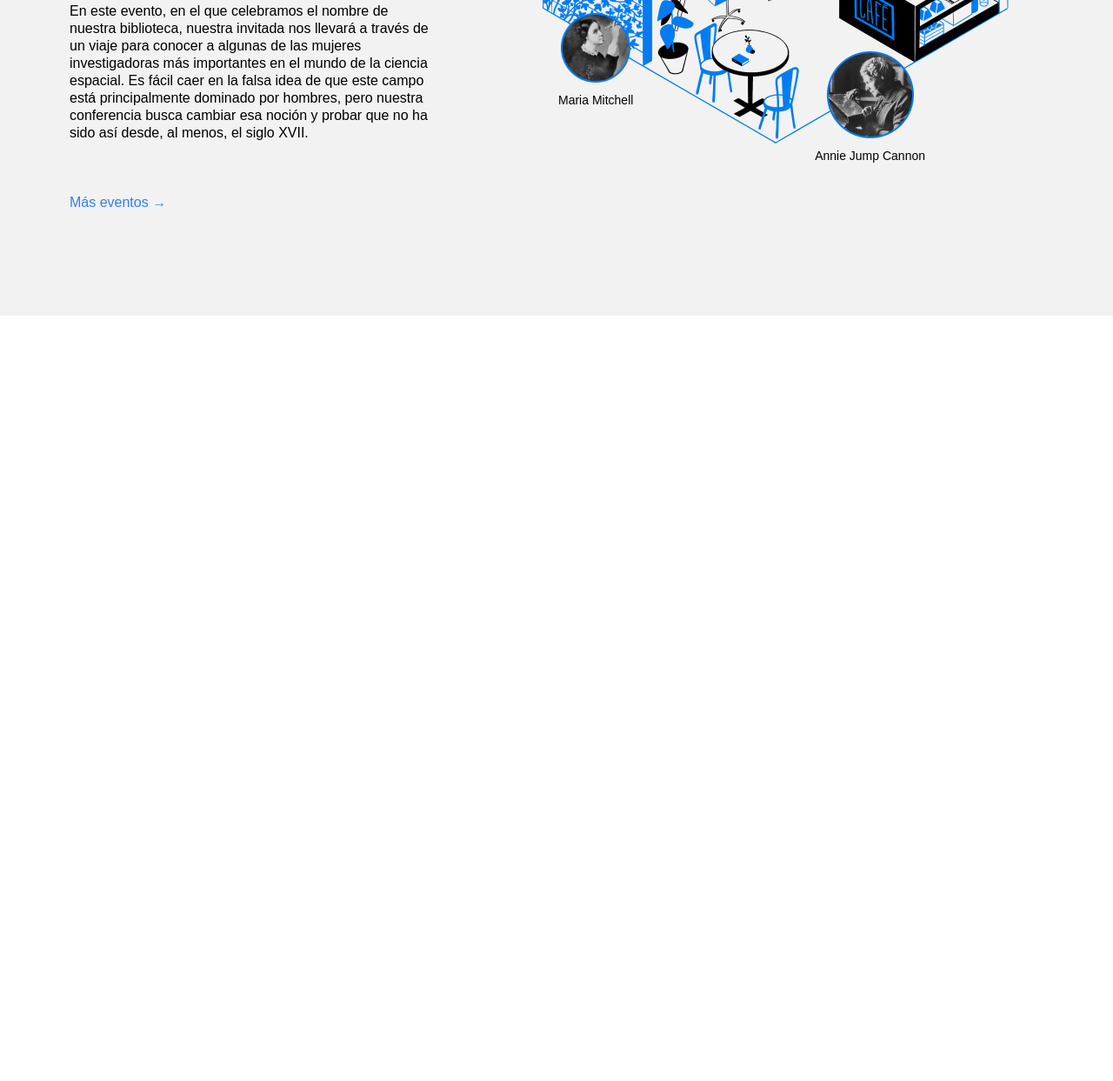
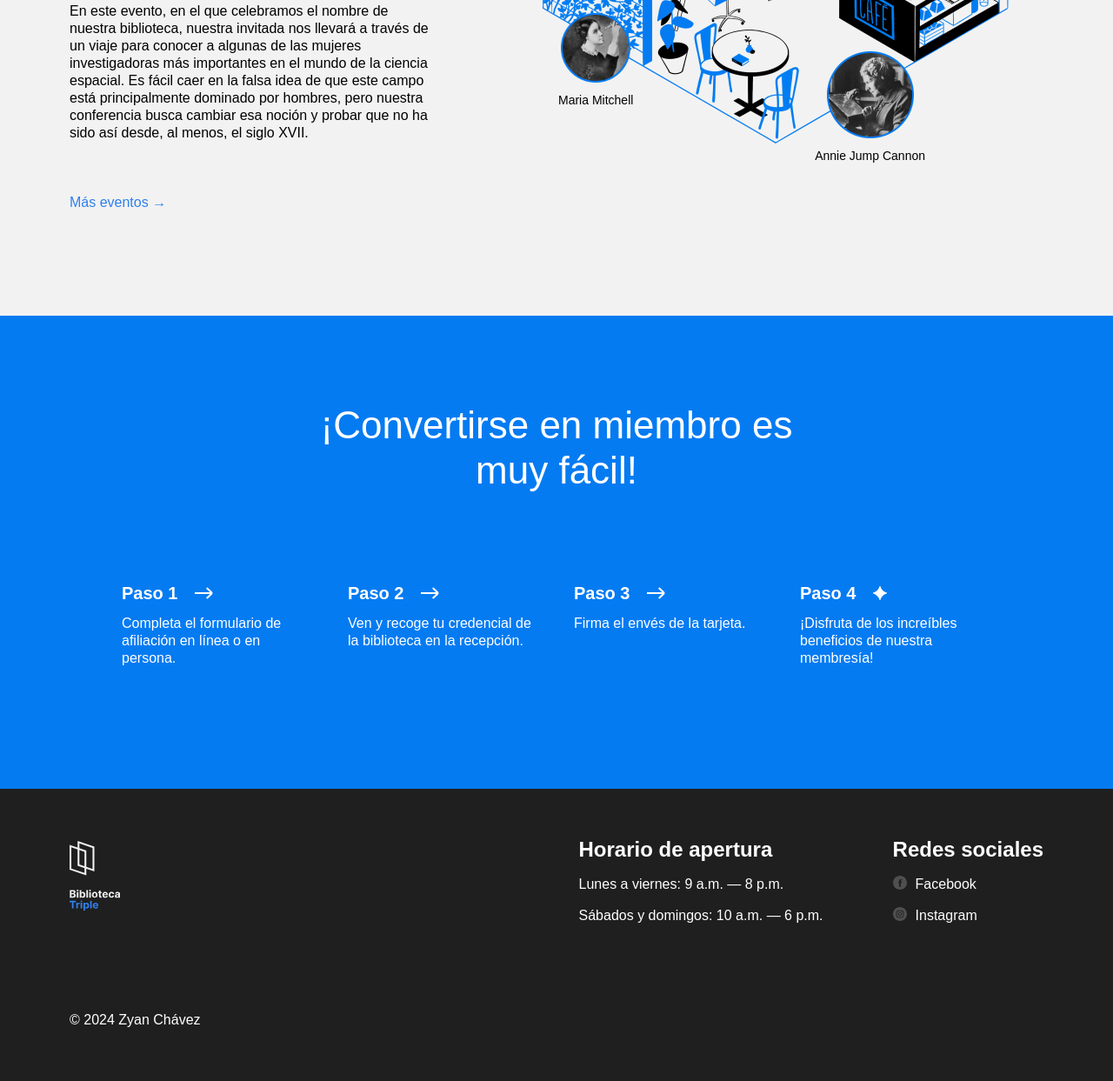
Before and after one commit to heyzyanlml/web_project_library_es, a plain HTML site: page index.html in a window 1280 px wide. Shown: the part 2575-3818 px from the top of the page at 87% size. Before the commit the page ends 2938 px from the top, so only its background shows below. Drawn offline with Linux system fonts and the light colour scheme.

Commit message:
Creación de sección membership y footer

```diff
--- a/index.html
+++ b/index.html
@@ -29,10 +29,10 @@
               <a href="#events" class="nav__link">Eventos</a>
             </li>
             <li>
-              <a href="#" class="nav__link">Conviértete en miembro</a>
+              <a href="#membership" class="nav__link">Conviértete en miembro</a>
             </li>
             <li>
-              <a href="#" class="nav__link">Contactos</a>
+              <a href="#footer" class="nav__link">Contactos</a>
             </li>
           </ul>
         </nav>
@@ -221,7 +221,118 @@
             </div>
           </div>
         </section>
+        <section class="membership" id="membership">
+          <h2 class="membership__title">
+            ¡Convertirse en miembro es muy fácil!
+          </h2>
+          <ul class="membership__steps">
+            <li class="step">
+              <h3 class="step__title">
+                Paso 1
+                <img
+                  src="./images/icon_step_forward.svg"
+                  alt="icon forward"
+                  class="step__icon"
+                />
+              </h3>
+              <p class="step__description">
+                Completa el formulario de afiliación en línea o en persona.
+              </p>
+            </li>
+            <li class="step">
+              <h3 class="step__title">
+                Paso 2
+                <img
+                  src="./images/icon_step_forward.svg"
+                  alt="icon forward"
+                  class="step__icon"
+                />
+              </h3>
+              <p class="step__description">
+                Ven y recoge tu credencial de la biblioteca en la recepción.
+              </p>
+            </li>
+            <li class="step">
+              <h3 class="step__title">
+                Paso 3
+                <img
+                  src="./images/icon_step_forward.svg"
+                  alt="icon forward"
+                  class="step__icon"
+                />
+              </h3>
+              <p class="step__description">Firma el envés de la tarjeta.</p>
+            </li>
+            <li class="step">
+              <h3 class="step__title">
+                Paso 4
+                <img
+                  src="./images/icon_step_finish.svg"
+                  alt="icon finish"
+                  class="step__icon"
+                />
+              </h3>
+              <p class="step__description">
+                ¡Disfruta de los increíbles beneficios de nuestra membresía!
+              </p>
+            </li>
+          </ul>
+        </section>
       </main>
+      <!--- Inicio Footer de página --->
+      <footer class="footer" id="footer">
+        <!--- Envoltorio de las 3 columnas de logo, horarios y redes sociales --->
+        <div class="footer__columns">
+          <!--- Primera Columna, contiene el logo del footer --->
+          <div class="footer__column">
+            <img
+              class="footer__logo"
+              src="./images/logo_white.svg"
+              alt="footer logo"
+            />
+          </div>
+
+          <!--- Segunda columna, contiene el horario --->
+          <div class="footer__column footer__column_content_hours">
+            <h2 class="footer__column-heading">Horario de apertura</h2>
+            <ul class="footer__list">
+              <li class="footer__list-item">
+                Lunes a viernes: 9 a.m. — 8 p.m.
+              </li>
+              <li class="footer__list-item">
+                Sábados y domingos: 10 a.m. — 6 p.m.
+              </li>
+            </ul>
+          </div>
+
+          <!--- Tercera columna, contiene las redes sociales --->
+          <div class="footer__column footer__column_content_social">
+            <h2 class="footer__column-heading">Redes sociales</h2>
+            <ul class="footer__list">
+              <li class="footer__list-item">
+                <a class="footer__column-link" href="#">
+                  <img
+                    class="footer__social-icon"
+                    src="./images/facebook_white.svg"
+                    alt="logo Facebook"
+                  />Facebook
+                </a>
+              </li>
+              <li class="footer__list-item">
+                <a class="footer__column-link" href="#">
+                  <img
+                    class="footer__social-icon"
+                    src="./images/instagram_white.svg"
+                    alt="logo Instagram"
+                  />Instagram
+                </a>
+              </li>
+            </ul>
+          </div>
+        </div>
+        <!--- Texto de derechos de autor --->
+        <p class="footer__copyright">© 2024 Zyan Chávez</p>
+      </footer>
     </div>
   </body>
 </html>
--- a/styles/style.css
+++ b/styles/style.css
@@ -288,3 +288,106 @@
   font-size: 14px;
   margin: 0;
 }
+
+.membership {
+  padding: 100px 0 140px;
+  background-color: #057bf2;
+  color: #ffffff;
+}
+
+.membership__title {
+  max-width: 574px;
+  margin: 0 auto;
+  text-align: center;
+  font-size: 44px;
+  font-weight: 500;
+  line-height: 52px;
+}
+
+.membership__steps {
+  list-style-type: none;
+  padding: 0;
+  margin: 100px 0 0;
+  display: flex;
+  justify-content: center;
+  gap: 40px;
+}
+
+.step {
+  flex-basis: 220px;
+}
+
+.step__title {
+  margin: 0;
+  font-size: 20px;
+  line-height: 30px;
+  font-weight: 700;
+  display: flex;
+  align-items: center;
+}
+
+.step__icon {
+  margin-left: 20px;
+}
+
+.step__description {
+  margin: 10px 0 0;
+}
+
+.footer {
+  box-sizing: border-box;
+  background-color: #1f1f1f;
+  color: #fff;
+}
+
+.footer__columns {
+  display: flex;
+  padding: 60px 80px 0;
+}
+
+.footer__column_content_hours {
+  margin: 0 40px 0 auto;
+}
+
+.footer__column_content_social {
+  margin: 0 0 0 40px;
+}
+
+.footer__logo {
+  width: 58px;
+  height: 80px;
+}
+
+.footer__column-heading {
+  margin: 0 0 20px;
+}
+
+.footer__list {
+  list-style-type: none;
+  padding: 0;
+  margin: 0;
+  display: flex;
+  flex-direction: column;
+  gap: 16px;
+}
+
+.footer__list-item {
+  list-style-type: none;
+}
+
+.footer__column-link {
+  color: white;
+  text-decoration: none;
+  display: flex;
+  gap: 10px;
+}
+
+.footer__social-icon {
+  width: 16px;
+  height: 16px;
+}
+
+.footer__copyright {
+  padding: 100px 0 60px 80px;
+  margin: 0;
+}
```
